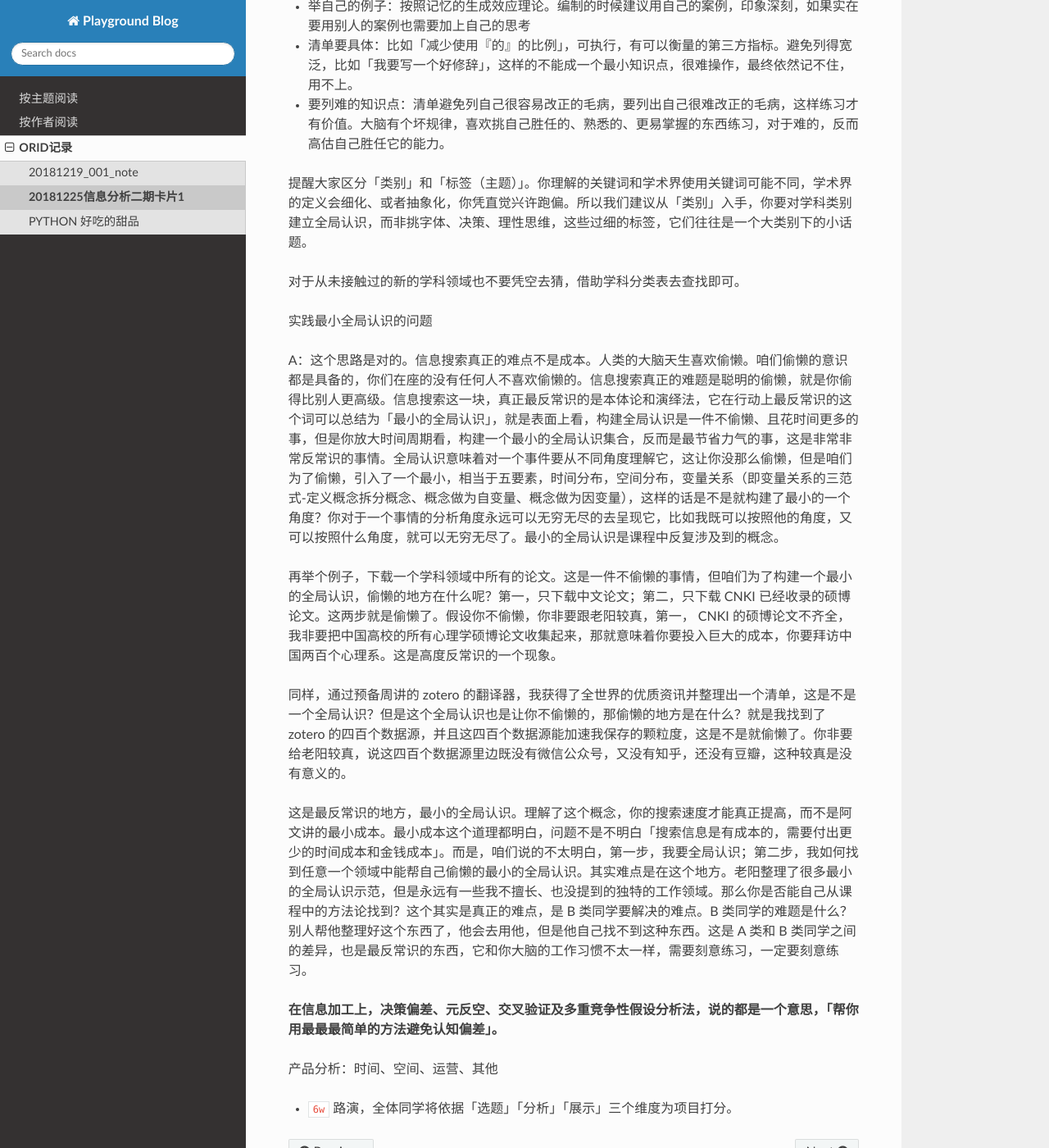
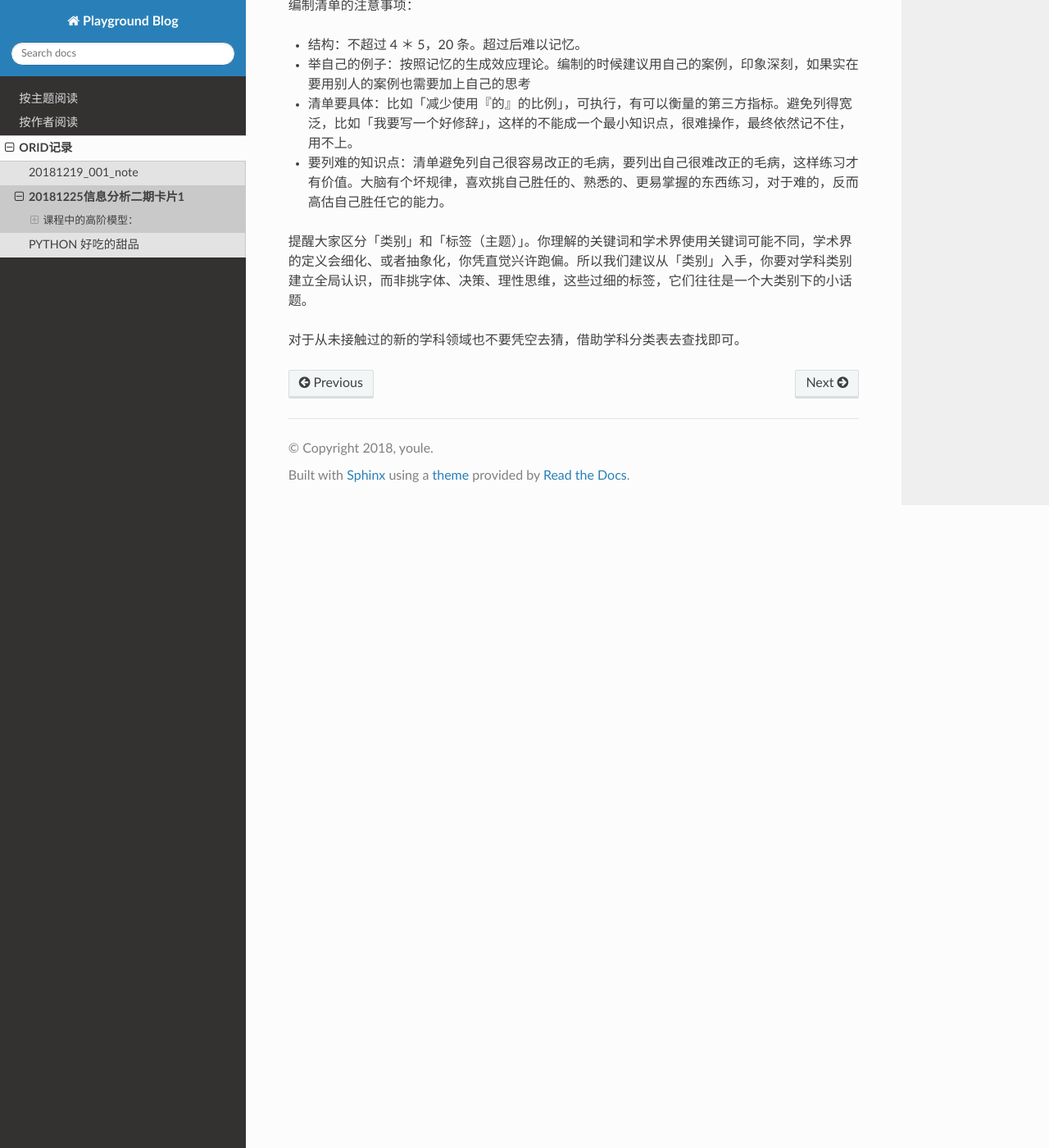
Before and after one commit to youle777/playground, a Sphinx documentation site: the page built from source/orid/002_note.rst, in a window 1280 px wide and 1400 px high, scrolled down 2425 px. Shown: the whole window at 82% size. Built offline with Sphinx 7.4.7 and the Read the Docs theme 2.0.0, drawn with Linux system fonts in a browser that asks for light colours; some of the changed text lies outside the part shown.

Commit message:
modify 002_note

```diff
--- a/source/orid/002_note.rst
+++ b/source/orid/002_note.rst
@@ -2,44 +2,57 @@
 ================================
 
 课程中的高阶模型：
+---------------------
 
 全局认识
+~~~~~~~~~~~~~~~
 
 交叉验证模型
+~~~~~~~~~~~~~~~
 
 实践策略201a
+~~~~~~~~~~~~~~~~
 
 从现实问题到学科信息，找到问题背后的学科
+~~~~~~~~~~~~~~~~~~~~~~~~~~~~~~~~~~~~~~~~~~
 
 利用搜索引擎检索可能学科
+~~~~~~~~~~~~~~~~~~~~~~~~~~~~~~~~~~~~~~~~~
 
-浏览前言后记，标注、摘取和学科相关重要的信息点，并分类整理。
+浏览前言后记，标注、摘取和学科相关重要的信息点，并分类整理
+~~~~~~~~~~~~~~~~~~~~~~~~~~~~~~~~~~~~~~~~~~~~~~~~~~~~~~~~~~~~~
 
 批量下载 1000 篇论文 利用知网查询中文核心期刊
+~~~~~~~~~~~~~~~~~~~~~~~~~~~~~~~~~~~~~~~~~~~~~~~~~~~
 
 抽样阅读法
+~~~~~~~~~~~~~~~~~~~~~~~~~~~~~~
 
 结构阅读法
+~~~~~~~~~~~~~~~~~~~~~~~~~~~~~~~
 
 利用维基百科初步了解
+~~~~~~~~~~~~~~~~~~~~~~~~~~~~~~~
 
 利用图片/视频加深理解
+~~~~~~~~~~~~~~~~~~~~~~~~~~~~~~~~~
 
 利用专用软件加深理解
+~~~~~~~~~~~~~~~~~~~~~~~~~~~~~~~~~~
 
-注意事项：交叉验证
+- 交叉验证
 
 信息源一定要经过交叉验证。在维基百科获取某论文源头出处后，还需要在谷歌学术进一步检索，确保信息可靠。
 
 理解术语最容易踩的坑是什么，你依据的信息源错了。比如说维基百科介绍错了，还有你查的图片错了。比如「学习金字塔」这个概念，按照上面这些方法，也会获得一些信息，但这本身是一个伪科学的概念，需要大家注意
 
-理解术语使用的边界
+- 理解术语使用的边界
 
 每一个术语有它产生的背景和它的应用范围，术语的推论范围是有限的。
 
 比如「自闭症」或「自闭」会被很多人认为是一种性格的描述，也有很多人认为自闭症是父母教养的方式不好导致的。实际上目前的研究表明，「自闭症」是一种生理的疾病。
 
-如何提高理解概念的能力？
+- 如何提高理解概念的能力？
 
 练习对术语下定义的能力，这个定义不一定是操作性定义。你一旦是拥有对术语原始定义的能力之后，这方面的信息分析能力肯定就有所进步了。
 
@@ -112,31 +125,3 @@
 提醒大家区分「类别」和「标签（主题）」。你理解的关键词和学术界使用关键词可能不同，学术界的定义会细化、或者抽象化，你凭直觉兴许跑偏。所以我们建议从「类别」入手，你要对学科类别建立全局认识，而非挑字体、决策、理性思维，这些过细的标签，它们往往是一个大类别下的小话题。
 
 对于从未接触过的新的学科领域也不要凭空去猜，借助学科分类表去查找即可。
-
-实践最小全局认识的问题
-
-A：这个思路是对的。信息搜索真正的难点不是成本。人类的大脑天生喜欢偷懒。咱们偷懒的意识都是具备的，你们在座的没有任何人不喜欢偷懒的。信息搜索真正的难题是聪明的偷懒，就是你偷得比别人更高级。信息搜索这一块，真正最反常识的是本体论和演绎法，它在行动上最反常识的这个词可以总结为「最小的全局认识」，就是表面上看，构建全局认识是一件不偷懒、且花时间更多的事，但是你放大时间周期看，构建一个最小的全局认识集合，反而是最节省力气的事，这是非常非常反常识的事情。全局认识意味着对一个事件要从不同角度理解它，这让你没那么偷懒，但是咱们为了偷懒，引入了一个最小，相当于五要素，时间分布，空间分布，变量关系（即变量关系的三范式-定义概念拆分概念、概念做为自变量、概念做为因变量），这样的话是不是就构建了最小的一个角度？你对于一个事情的分析角度永远可以无穷无尽的去呈现它，比如我既可以按照他的角度，又可以按照什么角度，就可以无穷无尽了。最小的全局认识是课程中反复涉及到的概念。
-
-再举个例子，下载一个学科领域中所有的论文。这是一件不偷懒的事情，但咱们为了构建一个最小的全局认识，偷懒的地方在什么呢？第一，只下载中文论文；第二，只下载
-CNKI
-已经收录的硕博论文。这两步就是偷懒了。假设你不偷懒，你非要跟老阳较真，第一，
-CNKI
-的硕博论文不齐全，我非要把中国高校的所有心理学硕博论文收集起来，那就意味着你要投入巨大的成本，你要拜访中国两百个心理系。这是高度反常识的一个现象。
-
-同样，通过预备周讲的 zotero
-的翻译器，我获得了全世界的优质资讯并整理出一个清单，这是不是一个全局认识？但是这个全局认识也是让你不偷懒的，那偷懒的地方是在什么？就是我找到了
-zotero
-的四百个数据源，并且这四百个数据源能加速我保存的颗粒度，这是不是就偷懒了。你非要给老阳较真，说这四百个数据源里边既没有微信公众号，又没有知乎，还没有豆瓣，这种较真是没有意义的。
-
-这是最反常识的地方，最小的全局认识。理解了这个概念，你的搜索速度才能真正提高，而不是阿文讲的最小成本。最小成本这个道理都明白，问题不是不明白「搜索信息是有成本的，需要付出更少的时间成本和金钱成本」。而是，咱们说的不太明白，第一步，我要全局认识；第二步，我如何找到任意一个领域中能帮自己偷懒的最小的全局认识。其实难点是在这个地方。老阳整理了很多最小的全局认识示范，但是永远有一些我不擅长、也没提到的独特的工作领域。那么你是否能自己从课程中的方法论找到？这个其实是真正的难点，是
-B 类同学要解决的难点。B
-类同学的难题是什么？别人帮他整理好这个东西了，他会去用他，但是他自己找不到这种东西。这是
-A 类和 B
-类同学之间的差异，也是最反常识的东西，它和你大脑的工作习惯不太一样，需要刻意练习，一定要刻意练习。
-
-**在信息加工上，决策偏差、元反空、交叉验证及多重竞争性假设分析法，说的都是一个意思，「帮你用最最最简单的方法避免认知偏差」。**
-
-产品分析：时间、空间、运营、其他
-
--  ``6w``
-   路演，全体同学将依据「选题」「分析」「展示」三个维度为项目打分。
```
Also changed, not shown: 3 other files.
